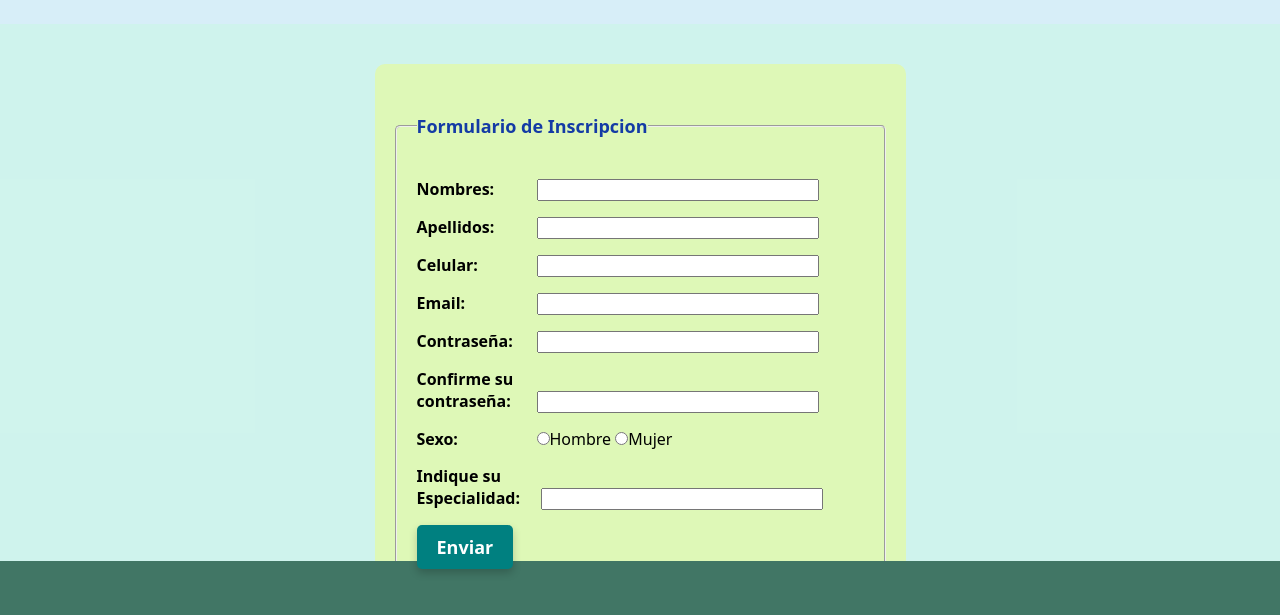
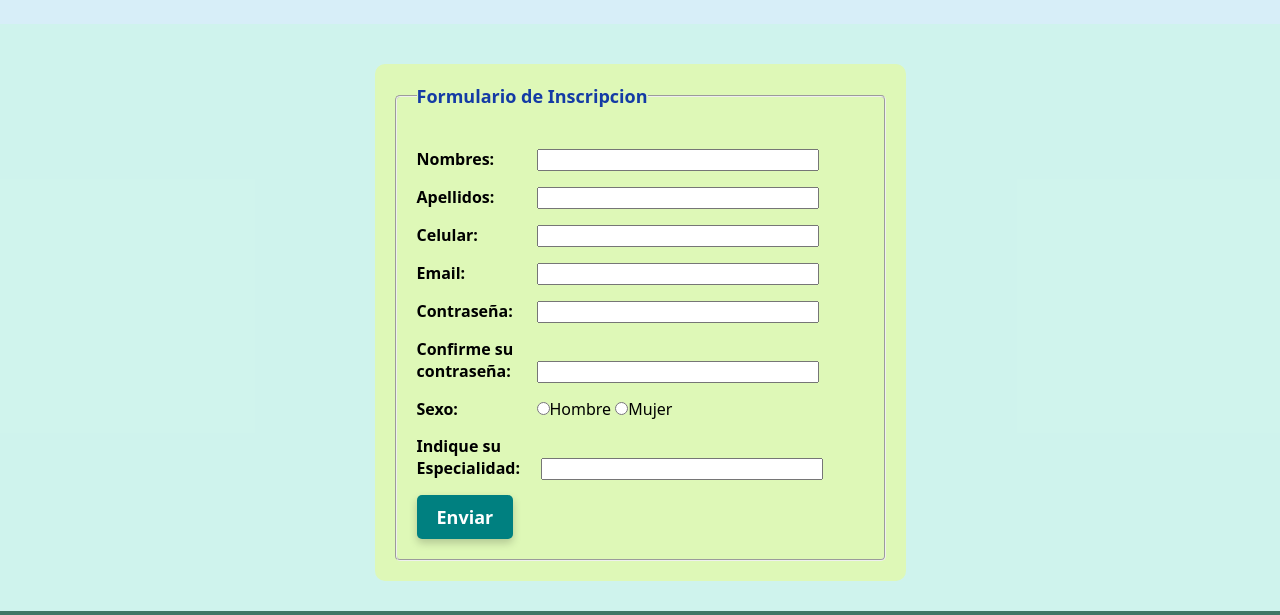
Before and after one commit to JJARE1611/JJARE1611.github.io, a plain HTML site: page indexsub.html in a window 1280 px wide. Shown: the part 76-691 px from the top of the page. Drawn offline with Linux system fonts and the light colour scheme.

Commit message:
Update styles.css

```diff
--- a/styles.css
+++ b/styles.css
@@ -1416,13 +1416,13 @@ footer {
 .Incripcion_seccion {
   background-color: rgba(205, 243, 236, 0.945);
   margin-top: 10px;
-  padding: 130px 50px 50px 50px;
+  padding: 130px 50px 130px 50px;
 }
 .Container_Inscripcion {
   width: 45%;
   margin: auto;
   background-color: rgb(222, 248, 183);
-  padding: 50px 20px 20px 20px;
+  padding: 20px;
   border-radius: 10px;
 }
 form fieldset {
```
